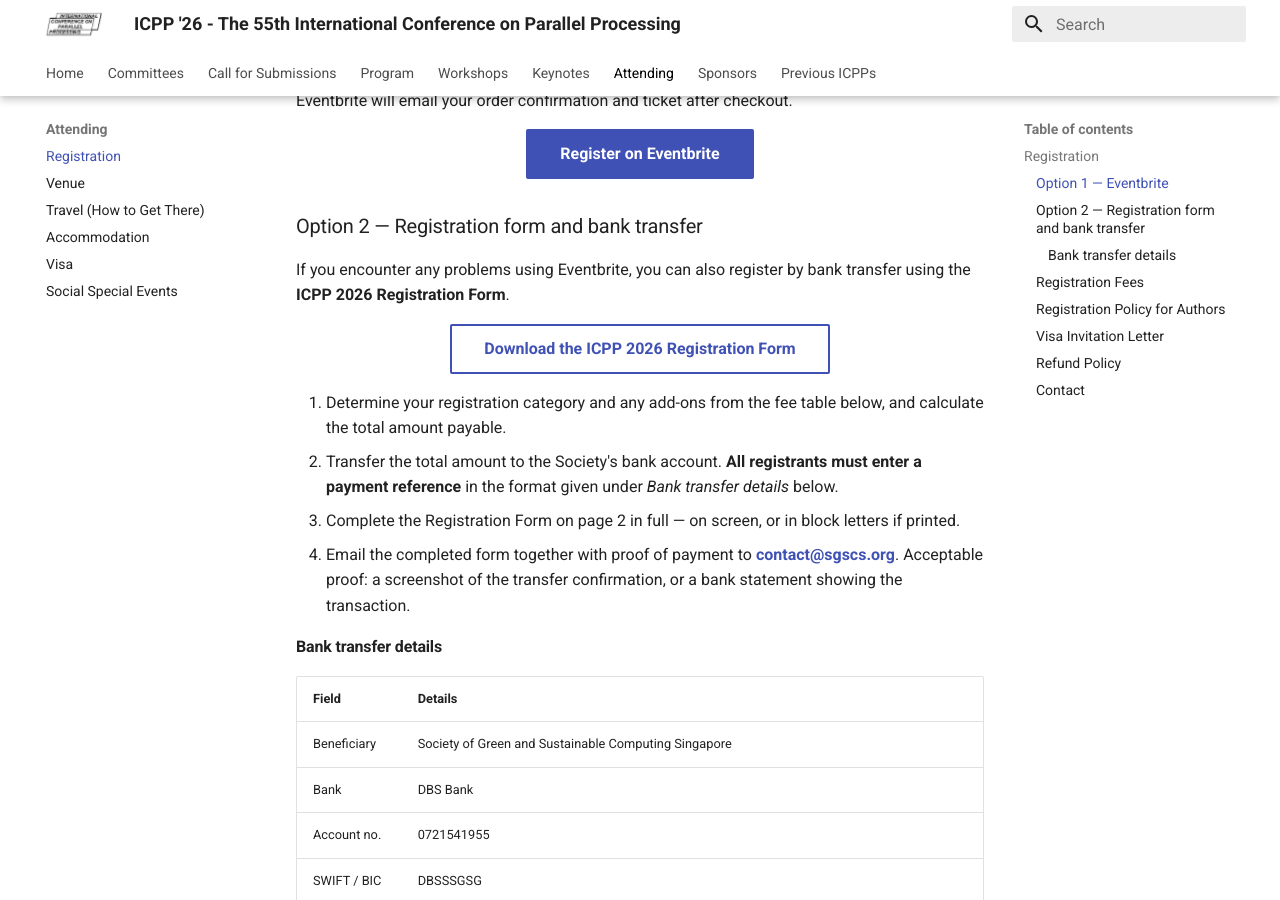
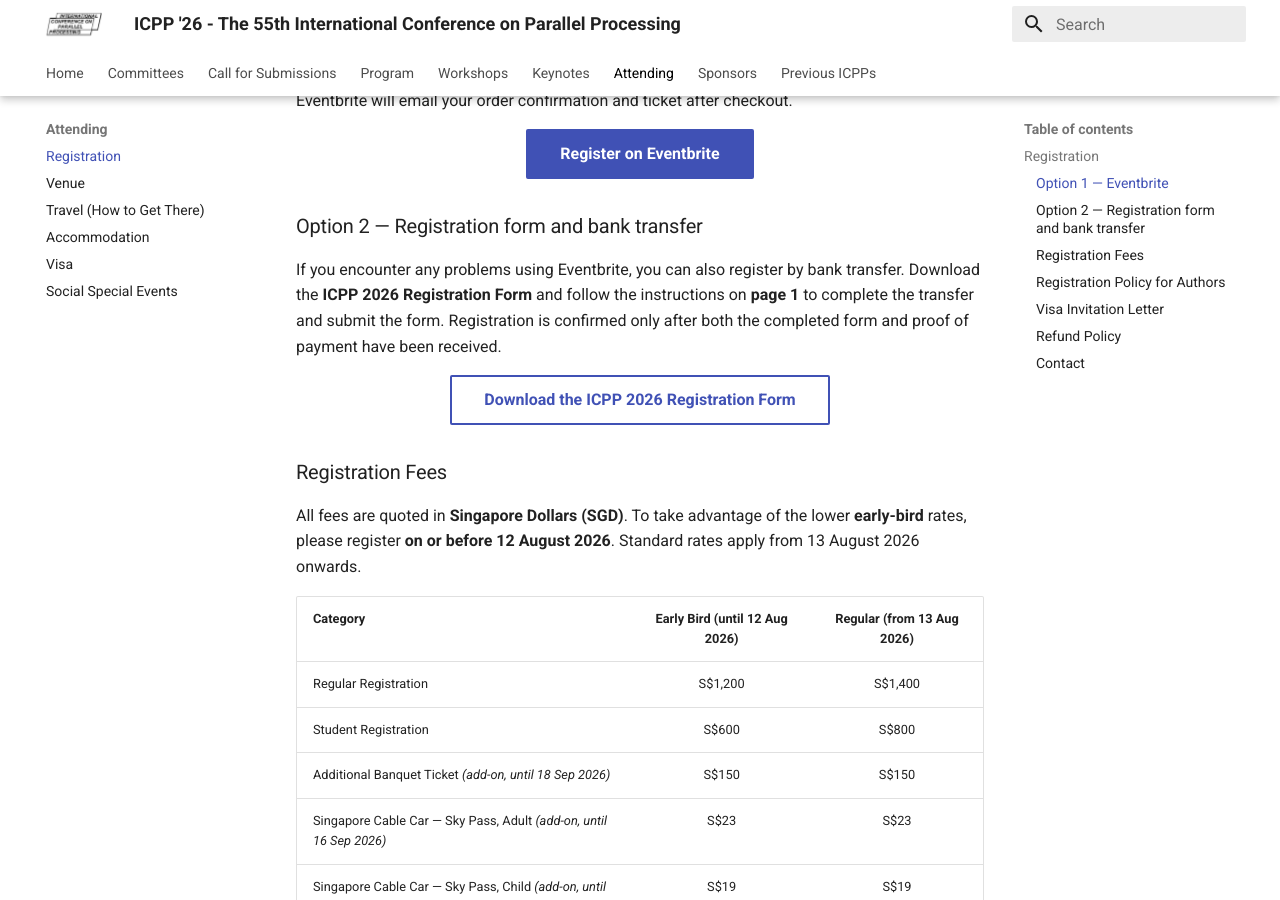
Before and after one commit to icpp2026/icpp2026.github.io, an MkDocs documentation site: the page built from docs/registration.md, in a window 1280 px wide and 900 px high, scrolled down 617 px. Built offline with MkDocs 1.6.1 and Material for MkDocs 9.7.7, drawn with Linux system fonts in a browser that asks for light colours; comment, search, counter and statistics services are not loaded; some of the changed text lies outside the part shown.

Commit message:
docs: condense bank transfer option to point at the form's instructions
Co-Authored-By: Claude Opus 5 (1M context) <noreply@anthropic.com>
Claude-Session: https://claude.ai/code/session_01H9zfAjk6snj89ehZ98emHC

```diff
--- a/docs/registration.md
+++ b/docs/registration.md
@@ -14,34 +14,11 @@ Select **Get tickets** on the event page, choose the correct ticket type and qua
 
 ### Option 2 — Registration form and bank transfer
 
-If you encounter any problems using Eventbrite, you can also register by bank transfer using the **ICPP 2026 Registration Form**.
+If you encounter any problems using Eventbrite, you can also register by bank transfer. Download the **ICPP 2026 Registration Form** and follow the instructions on **page 1** to complete the transfer and submit the form. Registration is confirmed only after both the completed form and proof of payment have been received.
 
 <div style="text-align: center" markdown>
 [Download the ICPP 2026 Registration Form](https://drive.google.com/file/d/1w-vB0nDw2HTqqQTXGntncstdm0O6mZb9/view?usp=sharing){ .md-button target="_blank"}
 </div>
-
-1. Determine your registration category and any add-ons from the fee table below, and calculate the total amount payable.
-2. Transfer the total amount to the Society's bank account. **All registrants must enter a payment reference** in the format given under *Bank transfer details* below.
-3. Complete the Registration Form on page 2 in full — on screen, or in block letters if printed.
-4. Email the completed form together with proof of payment to **[contact@sgscs.org](mailto:contact@sgscs.org)**. Acceptable proof: a screenshot of the transfer confirmation, or a bank statement showing the transaction.
-
-#### Bank transfer details
-
-| Field | Details |
-|-------|---------|
-| Beneficiary | Society of Green and Sustainable Computing Singapore |
-| Bank | DBS Bank |
-| Account no. | 0721541955 |
-| SWIFT / BIC | DBSSSGSG |
-| Currency | SGD |
-| Bank address | 12 Marina Boulevard, DBS Asia Central, Marina Bay Financial Centre Tower 3, Singapore 018982 |
-| Reference | **Authors** — your Submission ID. **All others** — `ICPP26 LASTNAME FIRSTINITIAL` (capitals, no punctuation; e.g. `ICPP26 TAN W`). If the field is too short, use `ICPP26` and your last name. |
-
-!!! note "Please note"
-    - All bank charges, including intermediary and receiving-bank fees, are borne by the registrant. The amount stated must be received in full.
-    - Fees are determined by the date on which payment is made.
-    - Registration is confirmed only after both the completed form and valid proof of payment have been received. Confirmation will be issued to the registrant by email.
-    - Submit one form per registrant, and only if your registration has not already been completed online.
 
 ### Registration Fees
 
```
